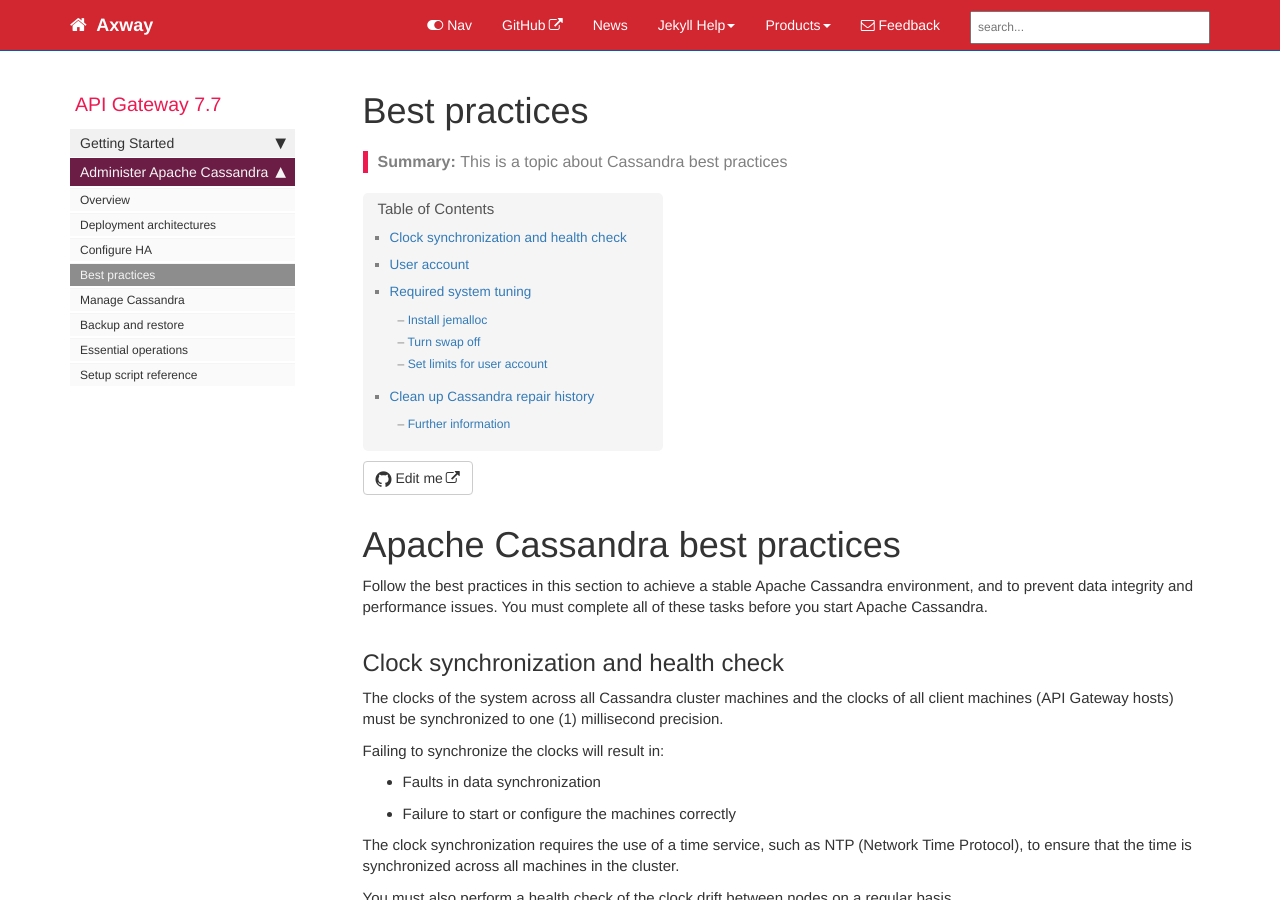
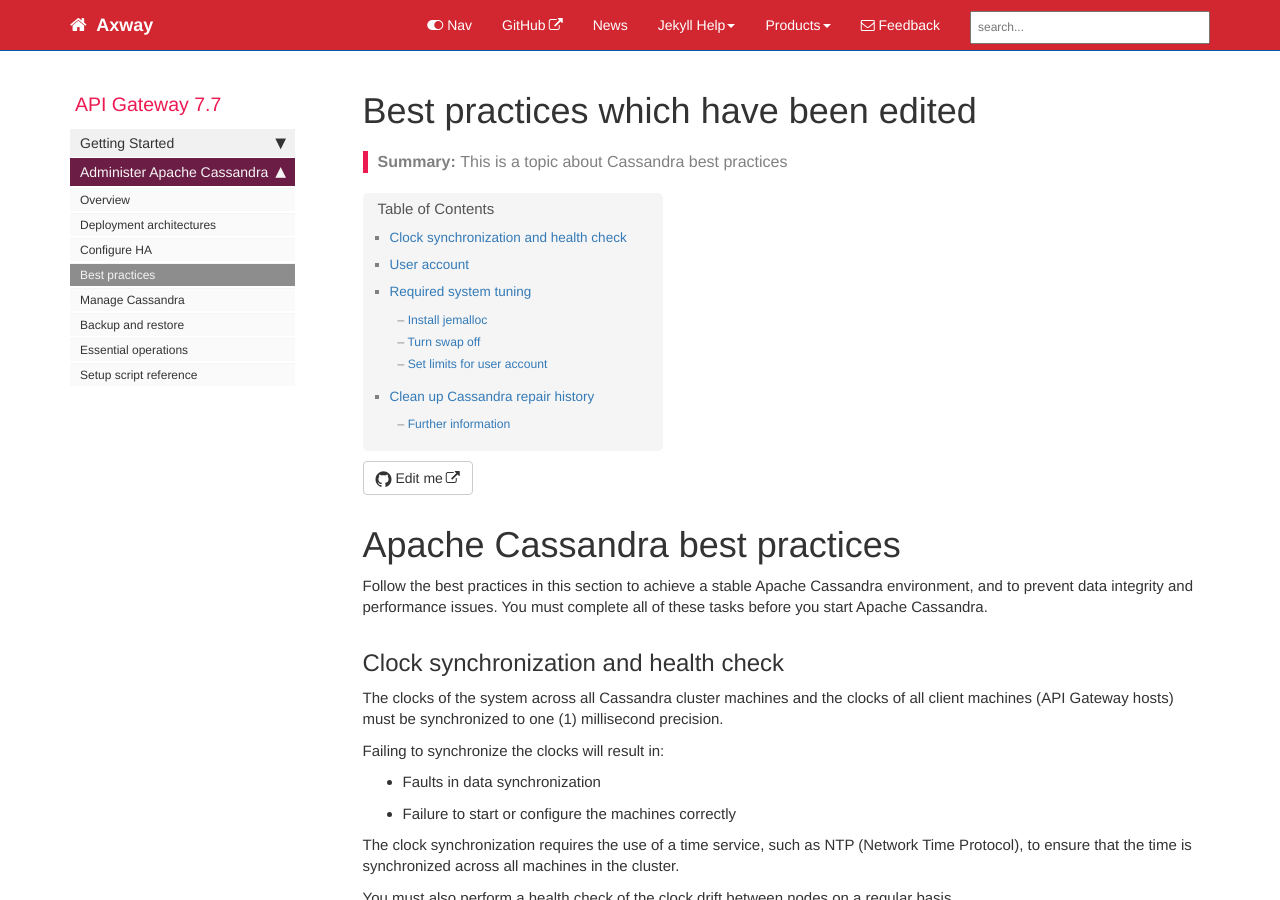
Before and after one commit to andreamussap/Axway_Docs4All_Hackathon, a Jekyll site: the page built from doctheme/pages/apigateway/cassadmin/cassandra_BestPractices.md, in a window 1280 px wide and 900 px high. Built offline with Jekyll 4.4.1, drawn with Linux system fonts in a browser that asks for light colours; nearby versions of some CDN libraries; comment, search, counter and statistics services are not loaded.

Commit message:
Update cassandra_BestPractices.md

```diff
--- a/doctheme/pages/apigateway/cassadmin/cassandra_BestPractices.md
+++ b/doctheme/pages/apigateway/cassadmin/cassandra_BestPractices.md
@@ -1,5 +1,5 @@
 ---
-title: Best practices
+title: Best practices which have been edited
 keywords: sample
 summary: "This is a topic about Cassandra best practices"
 sidebar: apig_sidebar
```
